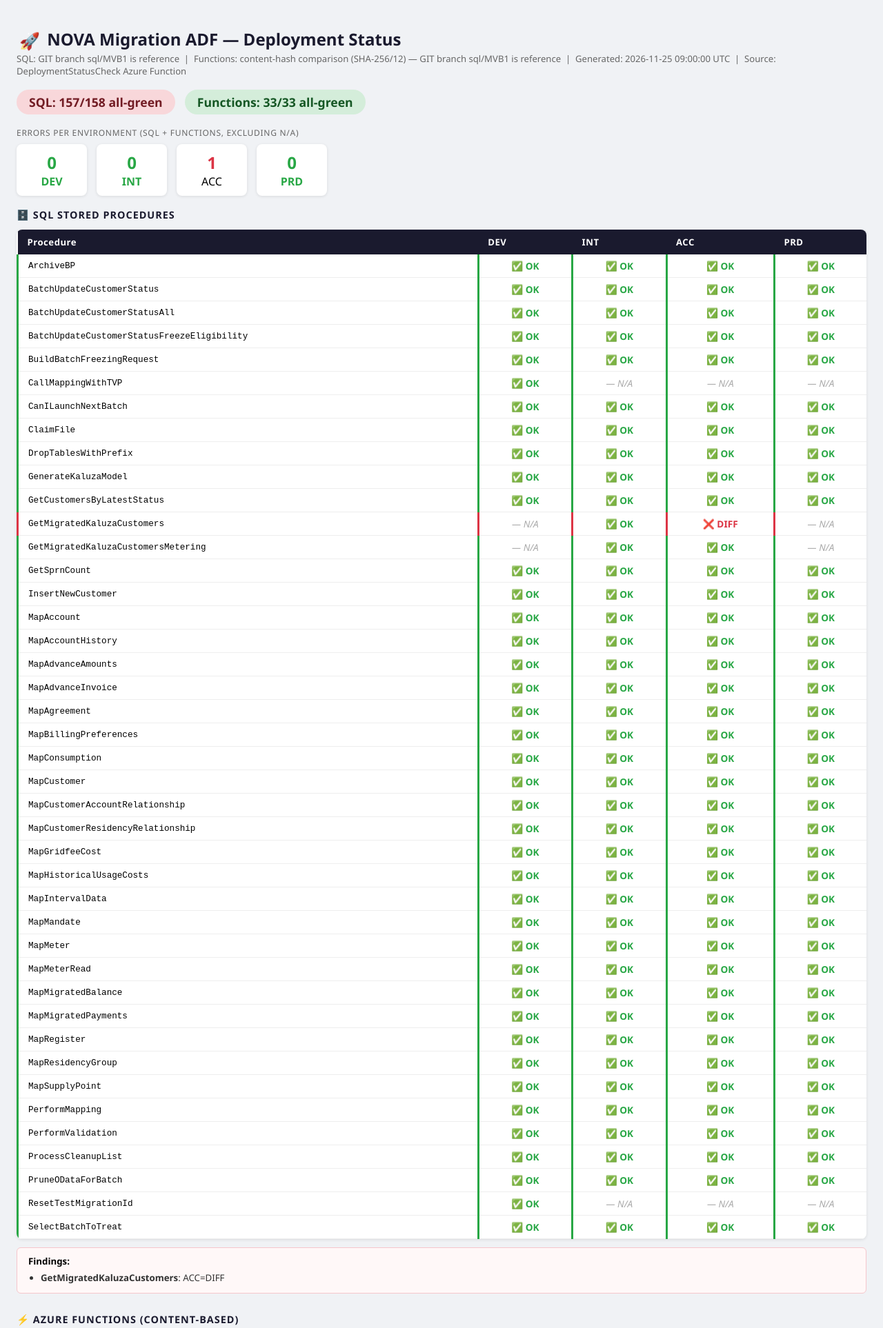
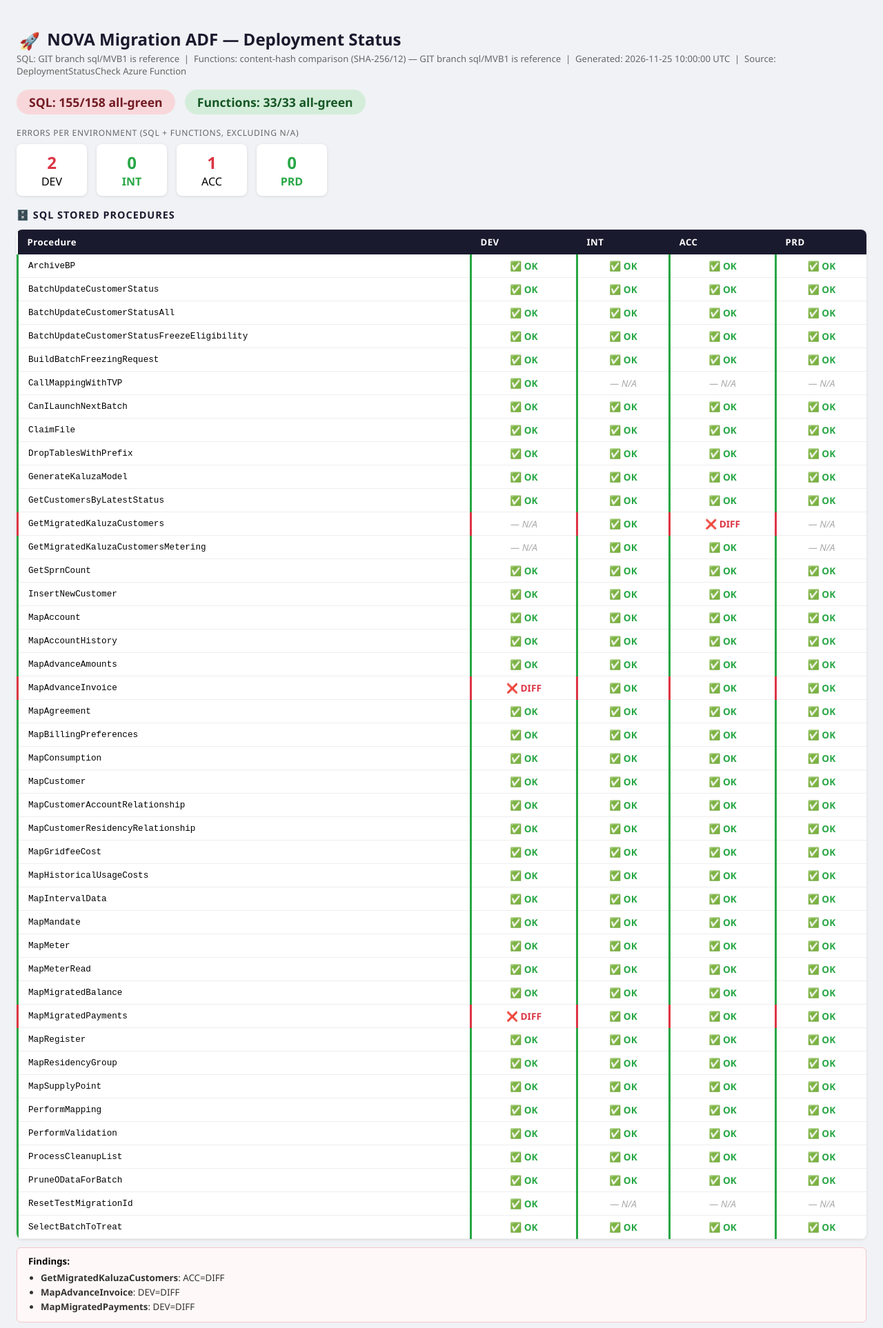
Before and after one commit to Pierre-le-Fevere/migration, a plain HTML site: page deployment-status/index.html in a window 1280 px wide. Shown: the top 1926 px of the page at 69% size. Drawn offline with Linux system fonts and the light colour scheme.

Commit message:
Update deployment status index.html

```diff
--- a/deployment-status/index.html
+++ b/deployment-status/index.html
@@ -45,15 +45,15 @@
 <div class="subtitle">
   SQL: GIT branch sql/MVB1 is reference &nbsp;|&nbsp;
   Functions: content-hash comparison (SHA-256/12) &mdash; GIT branch sql/MVB1 is reference &nbsp;|&nbsp;
-  Generated: 2026-11-25 09:00:00 UTC &nbsp;|&nbsp;
+  Generated: 2026-11-25 10:00:00 UTC &nbsp;|&nbsp;
   Source: DeploymentStatusCheck Azure Function
 </div>
 <div style="margin-bottom:18px">
-  <span class="badge bad">SQL: 157/158 all-green</span>
+  <span class="badge bad">SQL: 155/158 all-green</span>
   <span class="badge ok">Functions: 33/33 all-green</span>
 </div>
 <div class="env-label">Errors per environment (SQL + Functions, excluding N/A)</div>
-<div class="cards"><div class="card ok"><div class="num">0</div><div>DEV</div></div><div class="card ok"><div class="num">0</div><div>INT</div></div><div class="card bad"><div class="num">1</div><div>ACC</div></div><div class="card ok"><div class="num">0</div><div>PRD</div></div></div>
+<div class="cards"><div class="card bad"><div class="num">2</div><div>DEV</div></div><div class="card ok"><div class="num">0</div><div>INT</div></div><div class="card bad"><div class="num">1</div><div>ACC</div></div><div class="card ok"><div class="num">0</div><div>PRD</div></div></div>
 <h2 style="color:#1a1a2e;font-size:.9rem;letter-spacing:.07em;text-transform:uppercase">
   &#x1F5C4;&#xFE0F; SQL Stored Procedures
 </h2>
@@ -77,7 +77,7 @@
 <tr class="row-ok"><td class="proc">MapAccount</td><td class="ok" title="">&#x2705; OK</td><td class="ok" title="">&#x2705; OK</td><td class="ok" title="">&#x2705; OK</td><td class="ok" title="">&#x2705; OK</td></tr>
 <tr class="row-ok"><td class="proc">MapAccountHistory</td><td class="ok" title="">&#x2705; OK</td><td class="ok" title="">&#x2705; OK</td><td class="ok" title="">&#x2705; OK</td><td class="ok" title="">&#x2705; OK</td></tr>
 <tr class="row-ok"><td class="proc">MapAdvanceAmounts</td><td class="ok" title="">&#x2705; OK</td><td class="ok" title="">&#x2705; OK</td><td class="ok" title="">&#x2705; OK</td><td class="ok" title="">&#x2705; OK</td></tr>
-<tr class="row-ok"><td class="proc">MapAdvanceInvoice</td><td class="ok" title="">&#x2705; OK</td><td class="ok" title="">&#x2705; OK</td><td class="ok" title="">&#x2705; OK</td><td class="ok" title="">&#x2705; OK</td></tr>
+<tr class="row-bad"><td class="proc">MapAdvanceInvoice</td><td class="diff" title="git=fbbade2aca46 dev=2ec18988ed22">&#x274C; DIFF</td><td class="ok" title="">&#x2705; OK</td><td class="ok" title="">&#x2705; OK</td><td class="ok" title="">&#x2705; OK</td></tr>
 <tr class="row-ok"><td class="proc">MapAgreement</td><td class="ok" title="">&#x2705; OK</td><td class="ok" title="">&#x2705; OK</td><td class="ok" title="">&#x2705; OK</td><td class="ok" title="">&#x2705; OK</td></tr>
 <tr class="row-ok"><td class="proc">MapBillingPreferences</td><td class="ok" title="">&#x2705; OK</td><td class="ok" title="">&#x2705; OK</td><td class="ok" title="">&#x2705; OK</td><td class="ok" title="">&#x2705; OK</td></tr>
 <tr class="row-ok"><td class="proc">MapConsumption</td><td class="ok" title="">&#x2705; OK</td><td class="ok" title="">&#x2705; OK</td><td class="ok" title="">&#x2705; OK</td><td class="ok" title="">&#x2705; OK</td></tr>
@@ -91,7 +91,7 @@
 <tr class="row-ok"><td class="proc">MapMeter</td><td class="ok" title="">&#x2705; OK</td><td class="ok" title="">&#x2705; OK</td><td class="ok" title="">&#x2705; OK</td><td class="ok" title="">&#x2705; OK</td></tr>
 <tr class="row-ok"><td class="proc">MapMeterRead</td><td class="ok" title="">&#x2705; OK</td><td class="ok" title="">&#x2705; OK</td><td class="ok" title="">&#x2705; OK</td><td class="ok" title="">&#x2705; OK</td></tr>
 <tr class="row-ok"><td class="proc">MapMigratedBalance</td><td class="ok" title="">&#x2705; OK</td><td class="ok" title="">&#x2705; OK</td><td class="ok" title="">&#x2705; OK</td><td class="ok" title="">&#x2705; OK</td></tr>
-<tr class="row-ok"><td class="proc">MapMigratedPayments</td><td class="ok" title="">&#x2705; OK</td><td class="ok" title="">&#x2705; OK</td><td class="ok" title="">&#x2705; OK</td><td class="ok" title="">&#x2705; OK</td></tr>
+<tr class="row-bad"><td class="proc">MapMigratedPayments</td><td class="diff" title="git=192f66560681 dev=4883c2305cd3">&#x274C; DIFF</td><td class="ok" title="">&#x2705; OK</td><td class="ok" title="">&#x2705; OK</td><td class="ok" title="">&#x2705; OK</td></tr>
 <tr class="row-ok"><td class="proc">MapRegister</td><td class="ok" title="">&#x2705; OK</td><td class="ok" title="">&#x2705; OK</td><td class="ok" title="">&#x2705; OK</td><td class="ok" title="">&#x2705; OK</td></tr>
 <tr class="row-ok"><td class="proc">MapResidencyGroup</td><td class="ok" title="">&#x2705; OK</td><td class="ok" title="">&#x2705; OK</td><td class="ok" title="">&#x2705; OK</td><td class="ok" title="">&#x2705; OK</td></tr>
 <tr class="row-ok"><td class="proc">MapSupplyPoint</td><td class="ok" title="">&#x2705; OK</td><td class="ok" title="">&#x2705; OK</td><td class="ok" title="">&#x2705; OK</td><td class="ok" title="">&#x2705; OK</td></tr>
@@ -103,7 +103,7 @@
 <tr class="row-ok"><td class="proc">SelectBatchToTreat</td><td class="ok" title="">&#x2705; OK</td><td class="ok" title="">&#x2705; OK</td><td class="ok" title="">&#x2705; OK</td><td class="ok" title="">&#x2705; OK</td></tr>
 </tbody>
 </table>
-<div class="findings"><strong>Findings:</strong><ul><li><strong>GetMigratedKaluzaCustomers</strong>: ACC=DIFF</li></ul></div>
+<div class="findings"><strong>Findings:</strong><ul><li><strong>GetMigratedKaluzaCustomers</strong>: ACC=DIFF</li><li><strong>MapAdvanceInvoice</strong>: DEV=DIFF</li><li><strong>MapMigratedPayments</strong>: DEV=DIFF</li></ul></div>
 <h2 style="color:#1a1a2e;font-size:.9rem;letter-spacing:.07em;text-transform:uppercase;margin-top:28px">
   &#x26A1; Azure Functions (content-based)
 </h2>
@@ -130,7 +130,7 @@
 </div>
 <script>
 (function(){
-  var VERSION = "2026-11-25 09:00:00";
+  var VERSION = "2026-11-25 10:00:00";
   var REFRESH_URL = "https://ms-dev-azfwe-oneb2c-migration-01.azurewebsites.net/api/DeploymentStatusRefresh";
   var KEY = "deploymentStatusRefreshPending";
   var btn = document.getElementById("refreshBtn");
```
